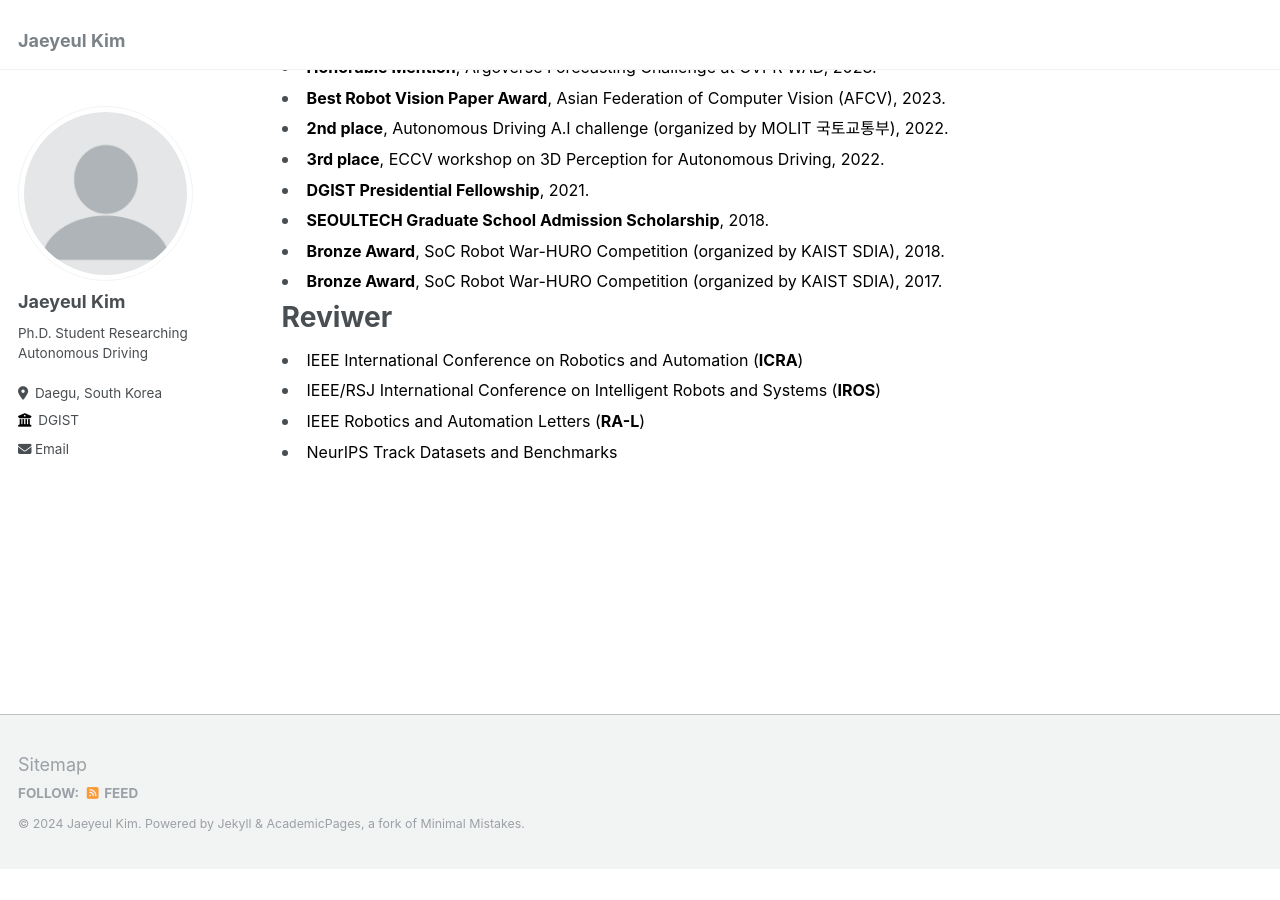
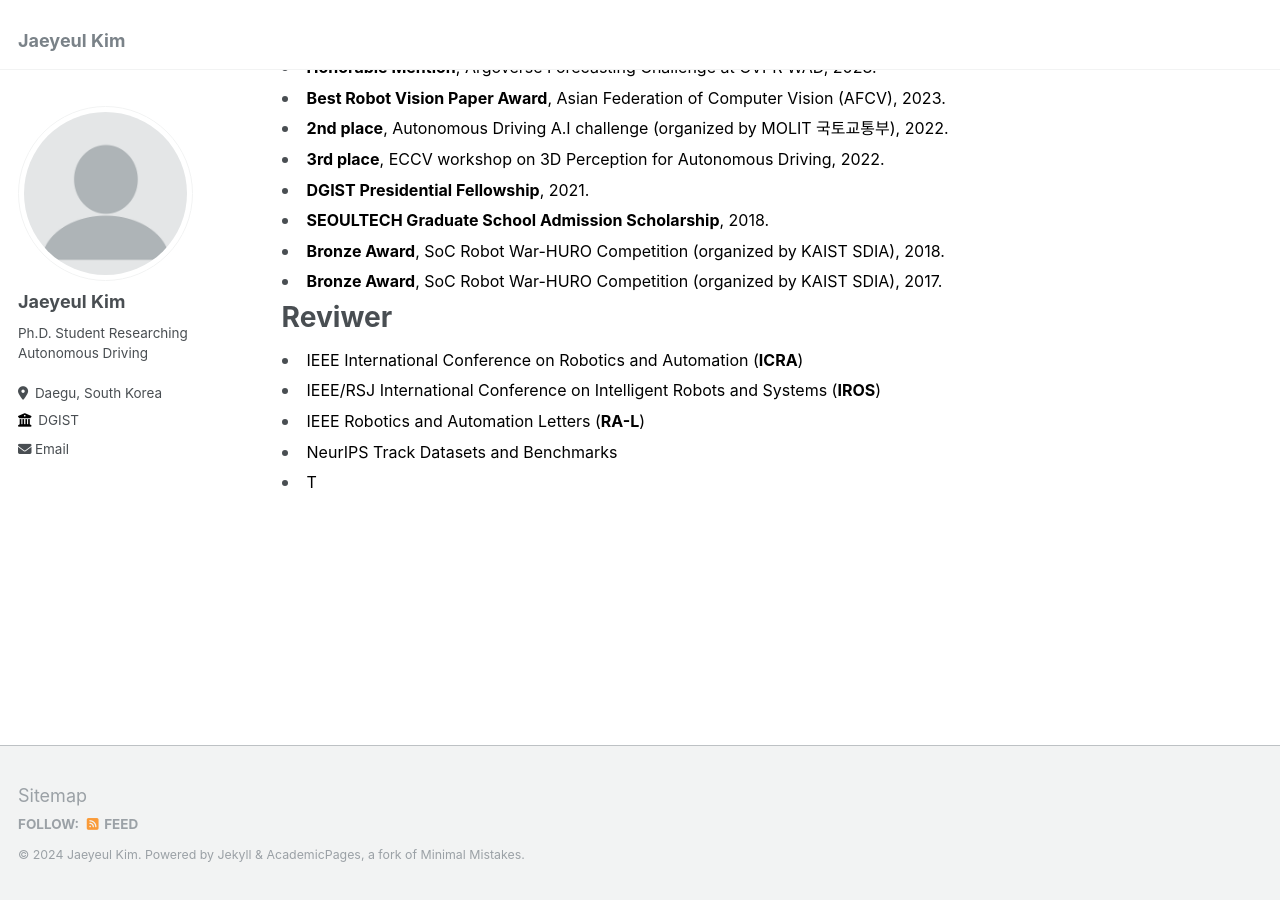
Before and after one commit to jykim94/jykim94.github.io, a Jekyll site: the page built from _pages/about.md, in a window 1280 px wide and 900 px high, scrolled down 2738 px. Built offline with Jekyll 4.4.1, drawn with Linux system fonts in a browser that asks for light colours; before the commit the page ends 3608 px from its top, so only the background shows below that.

Commit message:
Updated specific content

```diff
--- a/_pages/about.md
+++ b/_pages/about.md
@@ -124,6 +124,7 @@ Reviwer
   <li style="line-height: 1.2;"><span style="font-size: 16px; color: black">IEEE/RSJ International Conference on Intelligent Robots and Systems (<strong>IROS</strong>)</span></li>
   <li style="line-height: 1.2;"><span style="font-size: 16px; color: black">IEEE Robotics and Automation Letters (<strong>RA-L</strong>)</span></li>
   <li style="line-height: 1.2;"><span style="font-size: 16px; color: black">NeurIPS Track Datasets and Benchmarks</span></li>
+  <li style="line-height: 1.2;"><span style="font-size: 16px; color: black">T</span></li>
 </ul>
 <!--
 - IEEE International Conference on Robotics and Automation (**ICRA**)
```
